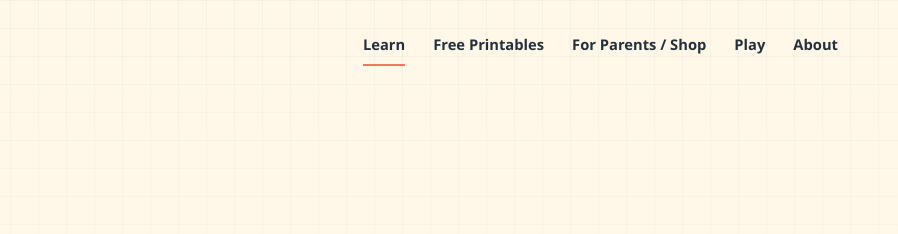
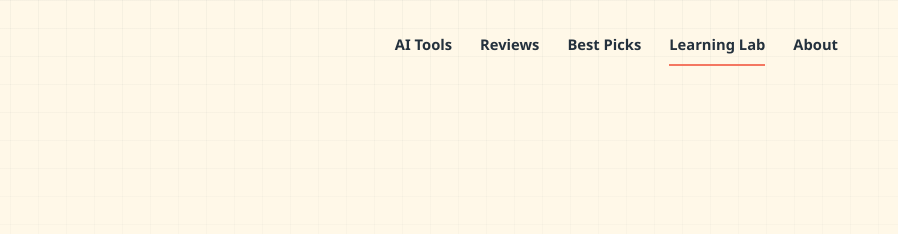
Before and after one commit to 9988sabrina/phoebie-wang-website, a website: page lesson.html in a window 1280 px wide. Shown: the top 234 px of the page, 382-1280 px from the left. Drawn offline with Linux system fonts and the light colour scheme.

Commit message:
TASK 01 update site navigation and footer

```diff
--- a/common.js
+++ b/common.js
@@ -6,9 +6,21 @@
     menuButton.setAttribute("aria-expanded", String(!open));
     nav.classList.toggle("open", !open);
   });
-  const targets = { learn: "lesson.html", product: "product.html", play: "play.html" };
+  const targets = {
+    learn: "lesson.html",
+    product: "product.html",
+    play: "play.html",
+    tools: "tools.html",
+    reviews: "reviews/index.html",
+    best: "best-ai-tools.html",
+    about: "about.html",
+    newsletter: "newsletter.html",
+    disclosure: "disclosure.html",
+    go: ""
+  };
   if (targets[document.body.dataset.page]) document.querySelectorAll(".site-nav a").forEach((link) => {
-    if (link.getAttribute("href") === targets[document.body.dataset.page]) link.setAttribute("aria-current", "page");
+    const linkPath = new URL(link.href, window.location.href).pathname.replace(/^\//, "");
+    if (linkPath.endsWith(targets[document.body.dataset.page])) link.setAttribute("aria-current", "page");
   });
   document.querySelectorAll("[data-clear-progress]").forEach((button) => button.addEventListener("click", () => {
     localStorage.removeItem("phoebieplays-state-v2");
--- a/lesson.html
+++ b/lesson.html
@@ -3,10 +3,10 @@
   <link rel="canonical" href="https://www.phoebiewang.com/lesson.html"><meta property="og:title" content="Double and Half Multiplication | Phoebie's Learning Lab"><meta property="og:description" content="A free interactive visual math lesson for grades 4-5."><meta property="og:url" content="https://www.phoebiewang.com/lesson.html"><meta property="og:type" content="article"><title>Double and Half Multiplication | Free Grades 4-5 Lesson</title><link rel="icon" href="favicon.svg" type="image/svg+xml"><link rel="stylesheet" href="styles.css">
   <script type="application/ld+json">{"@context":"https://schema.org","@type":"LearningResource","name":"Double and Half Multiplication","description":"An interactive grades 4-5 lesson explaining why halving one factor and doubling the other preserves a product.","educationalLevel":"Grades 4-5","learningResourceType":"Interactive lesson","isAccessibleForFree":true,"url":"https://www.phoebiewang.com/lesson.html"}</script>
 </head><body data-page="learn"><a class="skip-link" href="#main">Skip to content</a>
-<header class="site-header"><a class="brand" href="index.html"><span class="brand-mark" aria-hidden="true">P</span><span>Phoebie's Learning Lab<small>Learn it. Try it. Explain it.</small></span></a><button class="menu-button" type="button" aria-expanded="false" aria-controls="site-nav">Menu</button><nav id="site-nav" class="site-nav" aria-label="Main navigation"><a href="lesson.html">Learn</a><a href="index.html#free-printable">Free Printables</a><a href="product.html">For Parents / Shop</a><a href="play.html">Play</a><a href="index.html#about">About</a></nav></header>
+<header class="site-header"><a class="brand" href="index.html"><span class="brand-mark" aria-hidden="true">P</span><span>Phoebie's Learning Lab<small>Learn it. Try it. Explain it.</small></span></a><button class="menu-button" type="button" aria-expanded="false" aria-controls="site-nav">Menu</button><nav id="site-nav" class="site-nav" aria-label="Main navigation"><a href="tools.html">AI Tools</a><a href="reviews/index.html">Reviews</a><a href="best-ai-tools.html">Best Picks</a><a href="lesson.html">Learning Lab</a><a href="about.html">About</a></nav></header>
 <main id="main" class="lesson-shell"><header class="page-hero wrap"><p class="crumb"><a href="index.html">Home</a> / Free math lesson</p><p class="eyebrow">Grades 4-5 · Multiplication strategies</p><h1>Double and Half Multiplication</h1><p class="lede">Make a hard multiplication problem friendlier—without changing its product.</p></header>
 <section class="wrap lesson-stage" aria-labelledby="step-title"><div id="lessonProgress" class="lesson-progress" aria-label="Lesson progress"></div><div id="lessonStep" class="lesson-step" aria-live="polite"></div><div class="lesson-controls"><div class="control-group"><button id="previousStep" class="button tertiary" type="button">Previous Step</button><button id="nextStep" class="button primary" type="button">Next Step</button></div><div class="control-group"><button id="replayLesson" class="button secondary" type="button">Replay</button><a class="button secondary" href="#practice">Try One Yourself</a></div></div></section>
 <section id="practice" class="wrap practice-section" aria-labelledby="practice-title"><div class="section-heading"><p class="eyebrow">Your turn</p><h2 id="practice-title">Try it, then use a hint if you need one.</h2><p>A first incorrect answer gives a clue. A second incorrect answer shows the steps and answer.</p></div><div id="practiceGrid" class="practice-grid"></div><button id="newChallenge" class="button secondary" type="button">Make a New Challenge</button><p class="privacy-note">Your answers are checked only on this device. Nothing is uploaded or sent to another service.</p></section>
 <aside id="lesson-media" class="wrap media-placeholder"><strong>Future parent-approved lesson media</strong><span>The interactive lesson above is the complete experience. A reviewed Manim video or Phoebie narration can be added later through <code>content-config.js</code>; no empty player or third-party video request is loaded now.</span></aside></main>
-<footer class="site-footer"><div class="wrap footer-grid"><div><strong>Phoebie's Learning Lab</strong><span>Learn it. Try it. Explain it.</span></div><nav aria-label="Footer"><a href="privacy.html">Privacy</a><a href="terms.html">Terms</a><a href="refunds.html">Digital Product &amp; Refunds</a><button class="link-button" data-clear-progress type="button">Clear local progress</button></nav></div><p class="legal-note">Parent-managed educational project. Legal and business details are draft pending parent review.</p></footer>
+<footer class="site-footer"><div class="wrap footer-grid"><div><strong>Phoebie's Learning Lab</strong><span>Learn it. Try it. Explain it.</span></div><nav aria-label="Footer"><a href="disclosure.html">Affiliate Disclosure</a><a href="privacy.html">Privacy</a><a href="terms.html">Terms</a><a href="refunds.html">Digital Product &amp; Refunds</a><button class="link-button" data-clear-progress type="button">Clear local progress</button></nav></div><p class="legal-note">Parent-managed educational project. Legal and business details are draft pending parent review.</p></footer>
 <script src="content-config.js"></script><script src="math-core.js"></script><script src="common.js"></script><script src="lesson.js"></script></body></html>
```
Also changed, not shown: index.html (+8 -2 lines), play.html (+2 -2 lines), privacy.html (+2 -2 lines), product.html (+2 -2 lines), refunds.html (+1 -1 lines), terms.html (+1 -1 lines).
